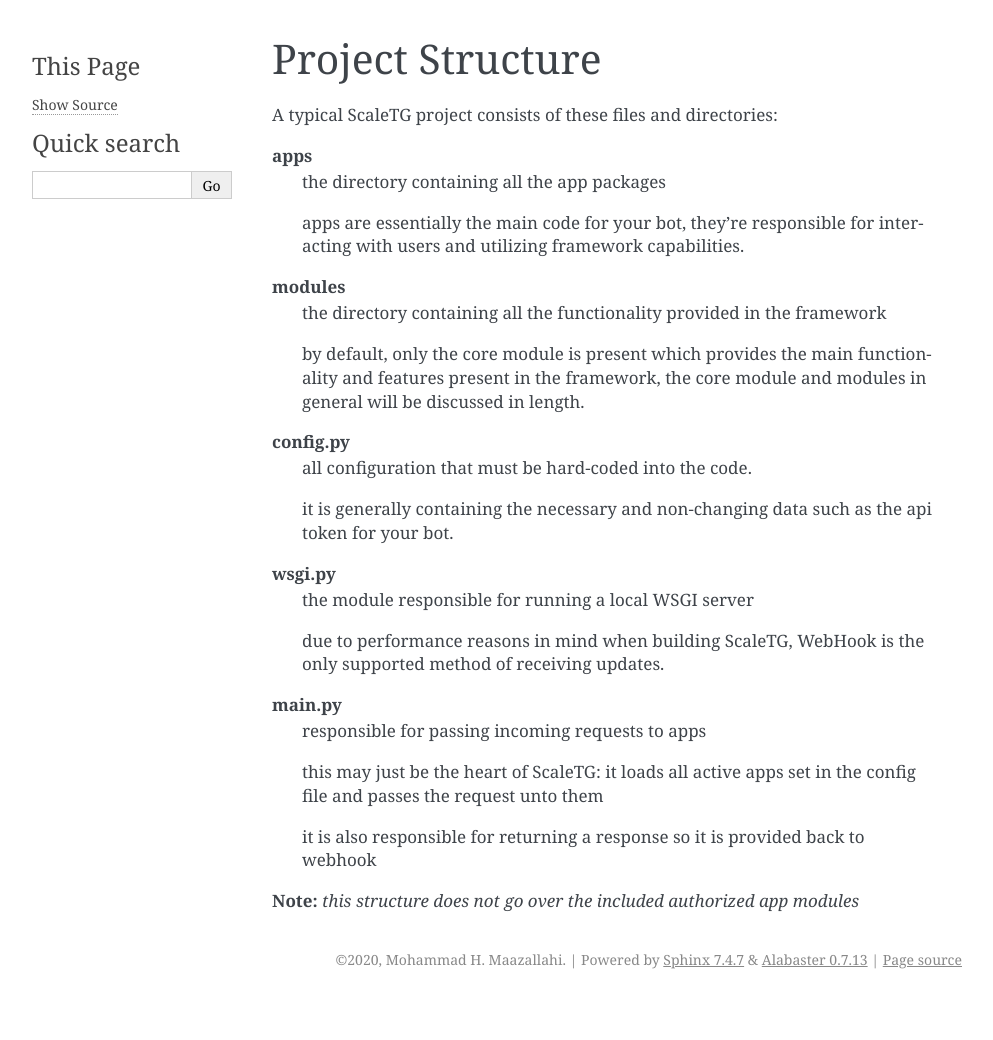
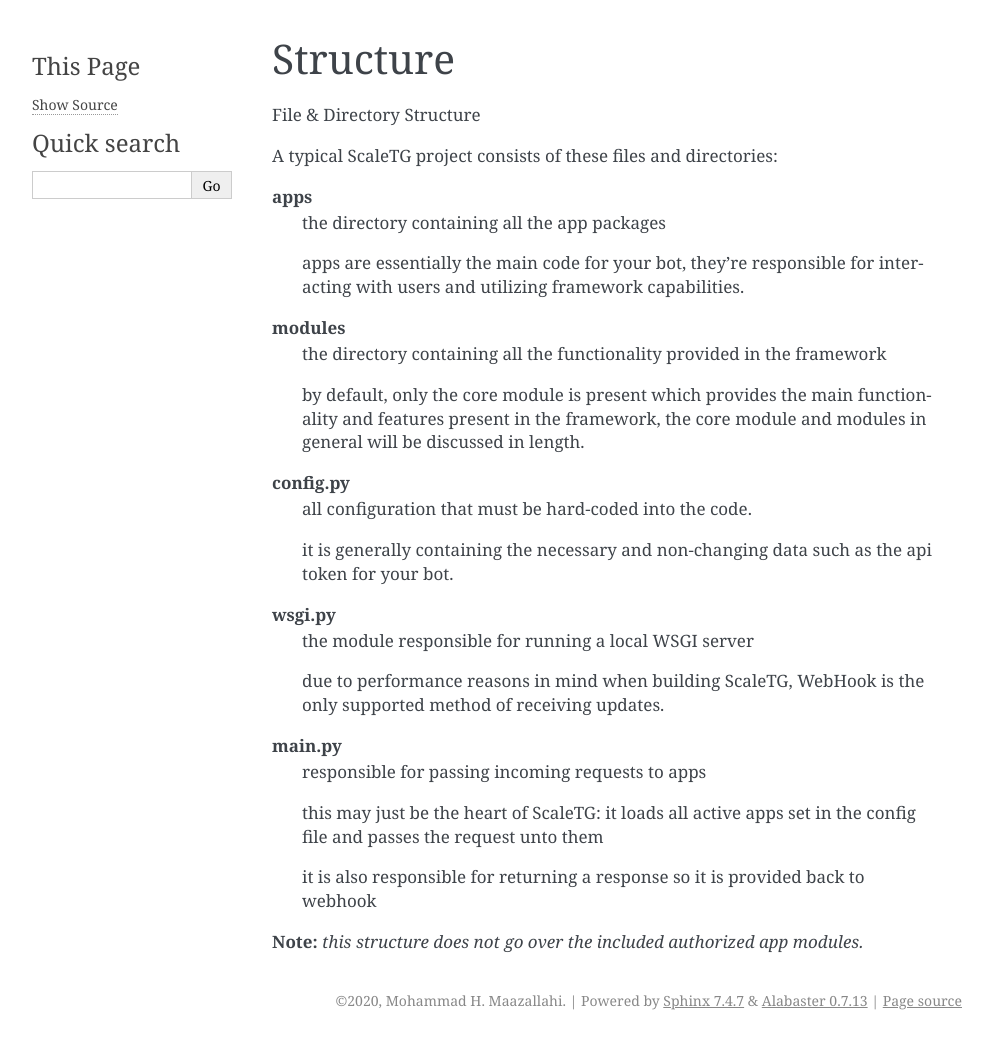
Before and after one commit to ScaleTG/ScaleTG, a Sphinx documentation site: the page built from docs/structure.rst, in a window 1280 px wide. Shown: the whole page, without its empty margins (148-1141 px from the left). Built offline with Sphinx 7.4.7, drawn with Linux system fonts in a browser that asks for light colours; pages that are not in the unit, such as notebooks, are missing from menus; before the commit the page ends 999 px from its top, so only the background shows below that.

Commit message:
modify documentation

```diff
--- a/docs/index.rst
+++ b/docs/index.rst
@@ -6,7 +6,8 @@
 .. toctree::
    :maxdepth: 2
 
-   structure
+   Understanding ScaleTG
+      structure
 
 
 Getting Started
--- a/docs/structure.rst
+++ b/docs/structure.rst
@@ -1,5 +1,7 @@
-Project Structure
------------------
+Structure
+==========
+File & Directory Structure
+
 A typical ScaleTG project consists of these files and directories:
 
 **apps**
@@ -27,4 +29,4 @@
 
    it is also responsible for returning a response so it is provided back to webhook
 
-**Note:** *this structure does not go over the included authorized app modules*
+**Note:** *this structure does not go over the included authorized app modules.*
```
